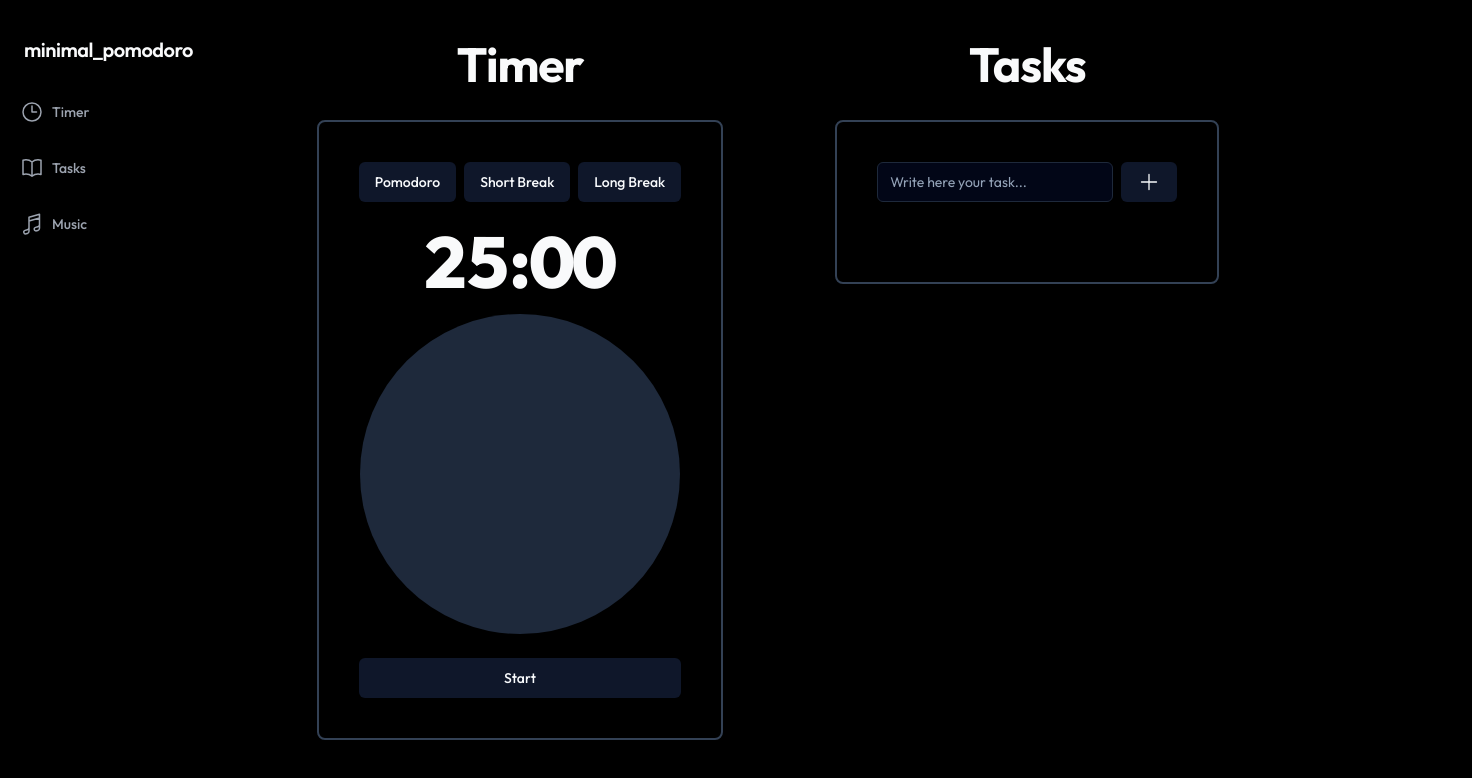
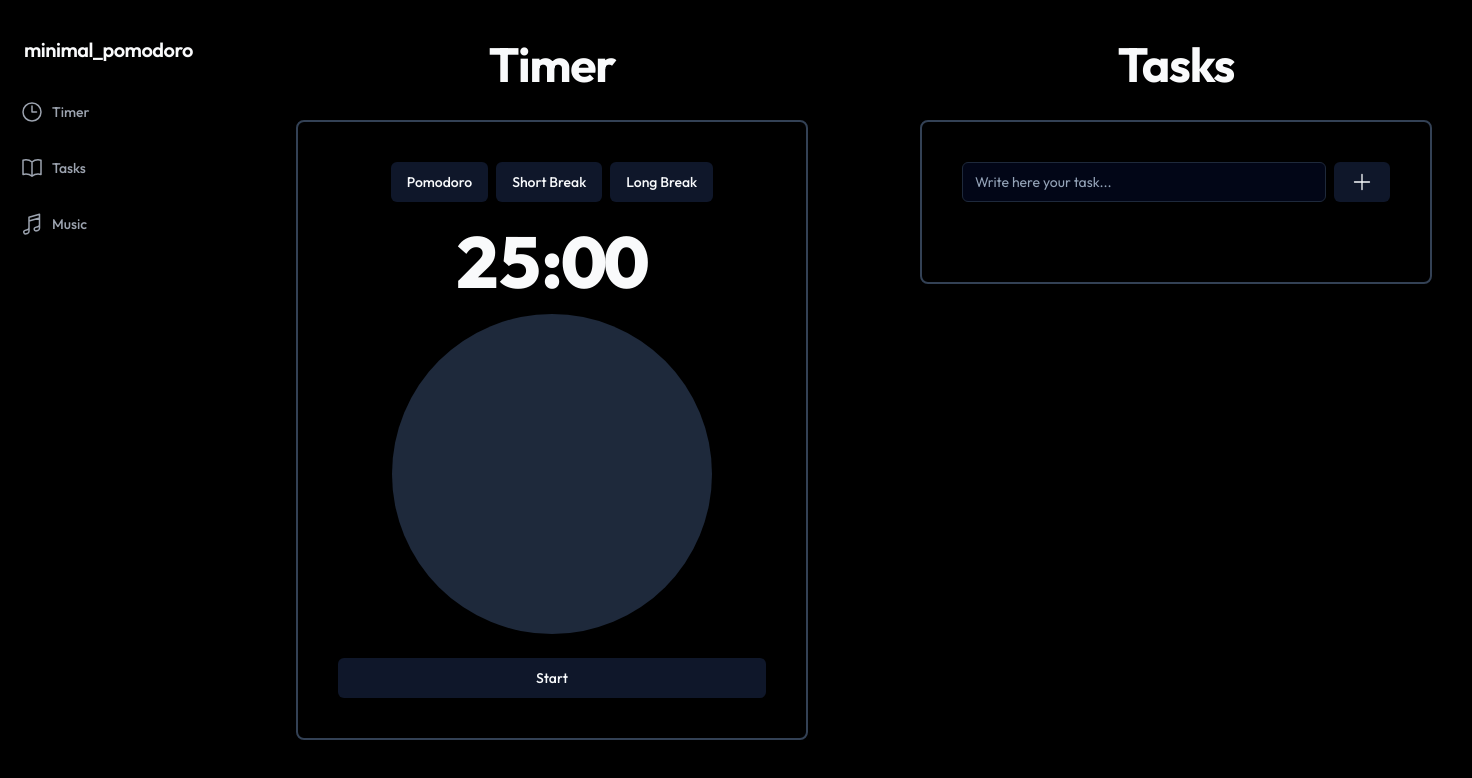
Before and after one commit to carlosazeta/minimal-pomodoro, a Next.js app: page / in a window 1280 px wide. Shown: the top 778 px of the page, 1472 px wide, since content can reach past the window. Built offline with nearby package versions, Linux system fonts and the light colour scheme.

Commit message:
Add custom width to md width

```diff
--- a/src/app/page.tsx
+++ b/src/app/page.tsx
@@ -1,24 +1,11 @@
-import { CleanTasks } from '@/components/tasks/cleanTasks'
-import { TasksForm } from '@/components/tasks/form'
-import { TaskList } from '@/components/tasks/list'
 import TimerPage from './timer/page'
+import TasksPage from './tasks/page'
 
 export default function Home() {
 	return (
-		<main className='flex flex-col lg:flex-row min-h-screen gap-12 md:gap-28 '>
+		<main className='flex flex-col lg:flex-row min-h-screen gap-12 md:gap-28 mb-12'>
 			<TimerPage />
-			<section className='flex flex-col items-center mb-14'>
-				<h1 className='scroll-m-20 mb-8 text-4xl font-bold tracking-tight lg:text-5xl'>
-					Tasks
-				</h1>
-				<div className='w-96 p-10 rounded-lg border-2 border-slate-700 hover:border-slate-500 transition-all duration-300'>
-					<TasksForm />
-					<div className='mt-10'>
-						<TaskList />
-					</div>
-					<CleanTasks />
-				</div>
-			</section>
+			<TasksPage />
 		</main>
 	)
 }
--- a/src/app/tasks/page.tsx
+++ b/src/app/tasks/page.tsx
@@ -6,9 +6,9 @@ export default function TasksPage() {
 	return (
 		<section className='flex flex-col items-center'>
 			<h1 className='scroll-m-20 mb-8 text-4xl font-bold tracking-tight lg:text-5xl'>
-				Task List
+				Tasks
 			</h1>
-			<div className='w-96 p-10 rounded-lg border-2 border-slate-700 hover:border-slate-500 transition-all duration-300'>
+			<div className='w-96 md:min-w-128 p-10 rounded-lg border-2 border-slate-700 hover:border-slate-500 transition-all duration-300'>
 				<TasksForm />
 				<div className='mt-10'>
 					<TaskList />
--- a/src/app/timer/page.tsx
+++ b/src/app/timer/page.tsx
@@ -58,7 +58,7 @@ export default function TimerPage() {
 			<h1 className='scroll-m-20 mb-8 text-4xl font-bold tracking-tight lg:text-5xl'>
 				Timer
 			</h1>
-			<div className='flex flex-col items-center p-10 rounded-lg border-2 border-slate-700 hover:border-slate-500 transition-all duration-300'>
+			<div className='w-96 md:min-w-128 flex flex-col items-center p-10 rounded-lg border-2 border-slate-700 hover:border-slate-500 transition-all duration-300'>
 				<div className='flex gap-2 mb-6'>
 					<Button onClick={() => handleModeChange('pomodoro')}>Pomodoro</Button>
 					<Button onClick={() => handleModeChange('short')}>Short Break</Button>
--- a/tailwind.config.js
+++ b/tailwind.config.js
@@ -1,37 +1,40 @@
 /** @type {import('tailwindcss').Config} */
 module.exports = {
-  darkMode: ["class"],
+	darkMode: ['class'],
 	content: [
 		'./pages/**/*.{ts,tsx}',
 		'./components/**/*.{ts,tsx}',
 		'./app/**/*.{ts,tsx}',
 		'./src/**/*.{ts,tsx}',
 	],
-  prefix: "",
+	prefix: '',
 	theme: {
 		container: {
 			center: true,
-      padding: "2rem",
+			padding: '2rem',
 			screens: {
-        "2xl": "1400px",
+				'2xl': '1400px',
 			},
 		},
 		extend: {
 			keyframes: {
-        "accordion-down": {
-          from: { height: "0" },
-          to: { height: "var(--radix-accordion-content-height)" },
+				'accordion-down': {
+					from: { height: '0' },
+					to: { height: 'var(--radix-accordion-content-height)' },
 				},
-        "accordion-up": {
-          from: { height: "var(--radix-accordion-content-height)" },
-          to: { height: "0" },
+				'accordion-up': {
+					from: { height: 'var(--radix-accordion-content-height)' },
+					to: { height: '0' },
 				},
 			},
 			animation: {
-        "accordion-down": "accordion-down 0.2s ease-out",
-        "accordion-up": "accordion-up 0.2s ease-out",
+				'accordion-down': 'accordion-down 0.2s ease-out',
+				'accordion-up': 'accordion-up 0.2s ease-out',
+			},
+			minWidth: {
+				128: '32rem',
 			},
 		},
 	},
-  plugins: [require("tailwindcss-animate")],
+	plugins: [require('tailwindcss-animate')],
 }
```
Also changed, not shown: tailwind.config.ts (indentation only). Lines whose indentation alone changed are shown as unchanged.
